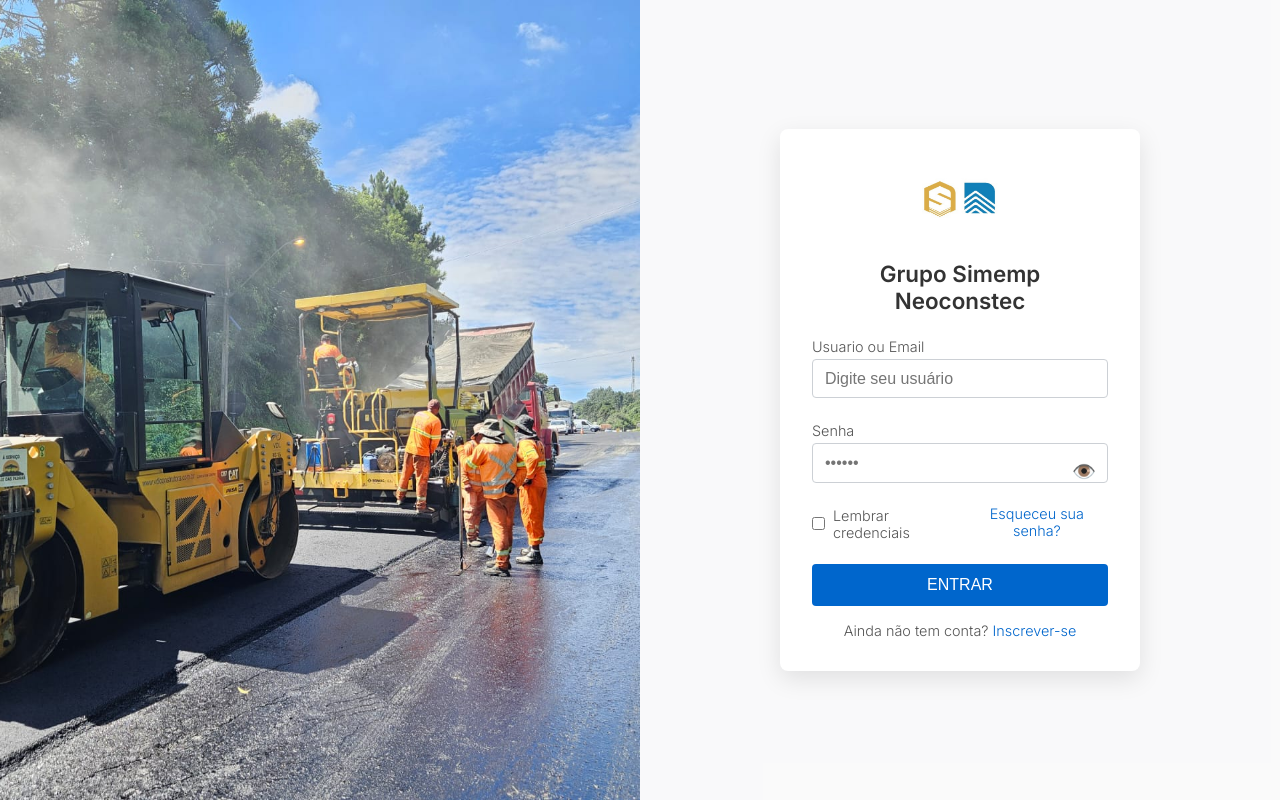
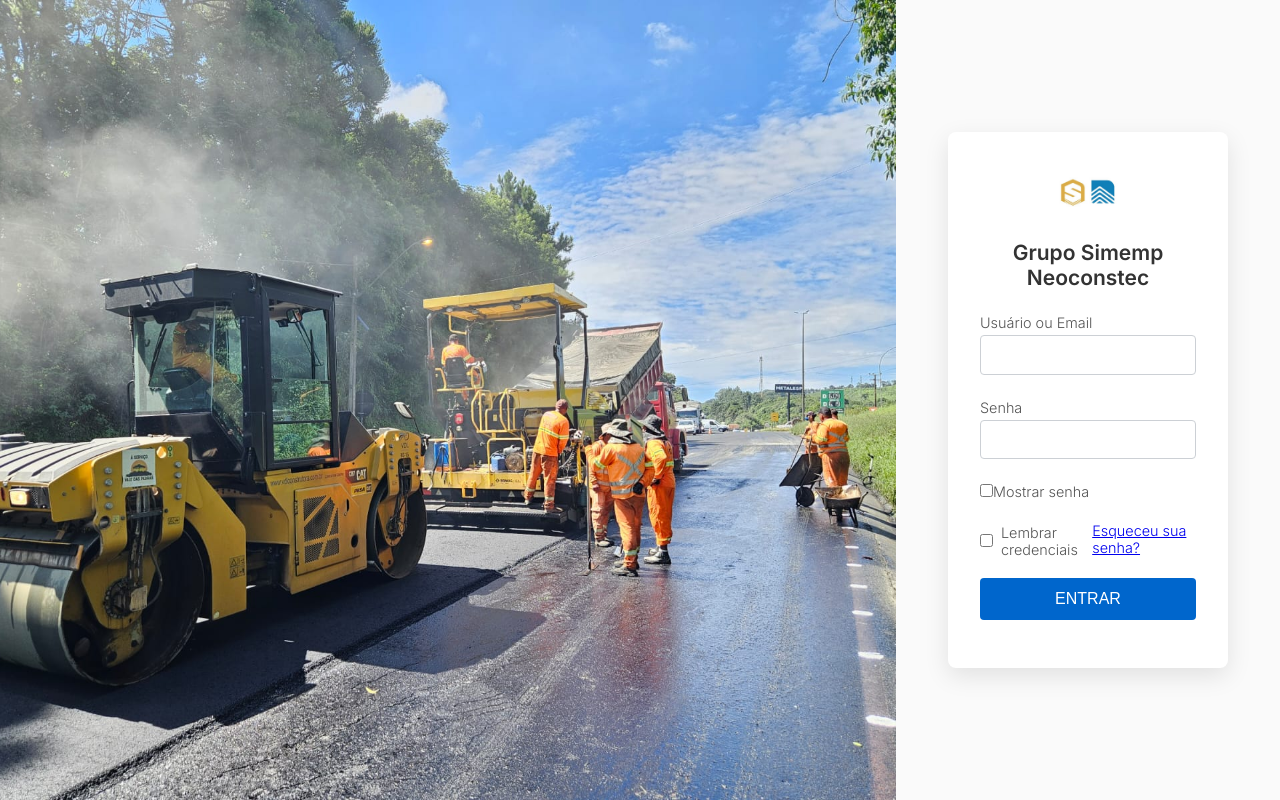
Before and after one commit to Suchmanouski/SistemaV1, a React (Create React App) app: page / in a window 1280 px wide. Built offline with nearby package versions, Linux system fonts and the light colour scheme.

Commit message:
Refatora Login: novo layout, email e lembrar credenciais

```diff
--- a/src/Paginas/00 - Login/Login.css
+++ b/src/Paginas/00 - Login/Login.css
@@ -2,23 +2,21 @@
 
 .login-page {
   display: flex;
-  width: 100vw;      /* ocupa toda a largura da viewport */
-  height: 100vh;     /* ocupa toda a altura da viewport */
+  width: 100vw;
+  height: 100vh;
   overflow: hidden;
 }
 
 .login-left {
-  width: 50%;        /* metade da tela para o slide de fundos */
+  width: 70%;                /* 70% para a imagem */
   height: 100%;
   position: relative;
 }
 
 .login-fundo {
   position: absolute;
-  top: 0;
-  left: 0;
-  width: 100%;
-  height: 100%;
+  top: 0; left: 0;
+  width: 100%; height: 100%;
   object-fit: cover;
   opacity: 0;
   transition: opacity 0.8s ease-in-out;
@@ -29,32 +27,26 @@
 }
 
 .login-right {
-  width: 50%;        /* metade da tela para o form */
+  width: 30%;                /* 30% para o form */
   height: 100%;
   display: flex;
   align-items: center;
   justify-content: center;
-  background: rgba(250, 250, 250, 0.9);
+  background: rgba(250,250,250,0.95);
 }
 
 .login-box {
   background: white;
   padding: 2rem;
-  max-width: 360px;
+  max-width: 280px;
   width: 100%;
   border-radius: 8px;
   box-shadow: 0 8px 24px rgba(0,0,0,0.1);
-  text-align: center;
-}
-
-.login-logo {
-  width: 80px;
-  margin-bottom: 1rem;
 }
 
 .login-box h2 {
   margin-bottom: 1.5rem;
-  font-size: 1.4rem;
+  text-align: center;
   color: #333;
 }
 
@@ -63,7 +55,6 @@
   margin: 0.5rem 0 0.25rem;
   font-size: 0.9rem;
   color: #555;
-  text-align: left;
 }
 
 .login-box input[type="text"],
@@ -76,33 +67,11 @@
   margin-bottom: 1rem;
 }
 
-.senha-container {
-  position: relative;
-}
-
-.toggle-icone {
-  position: absolute;
-  right: 0.75rem;
-  top: 50%;
-  transform: translateY(-50%);
-  background: none;
-  border: none;
-  cursor: pointer;
-  font-size: 1.2rem;
-}
-
-.login-erro {
-  color: #c00;
-  font-size: 0.9rem;
-  margin-bottom: 1rem;
-  text-align: left;
-}
-
 .login-extras {
   display: flex;
   justify-content: space-between;
   align-items: center;
-  margin-bottom: 1.2rem;
+  margin-bottom: 1rem;
   font-size: 0.9rem;
 }
 
@@ -115,13 +84,9 @@
   margin-right: 0.5rem;
 }
 
-.link-esqueci {
-  color: #0066cc;
-  text-decoration: none;
-}
-
-.link-esqueci:hover {
-  text-decoration: underline;
+.show-password {
+  margin-bottom: 1rem;
+  font-size: 0.9rem;
 }
 
 .login-btn {
@@ -140,16 +105,14 @@
   background: #005bb5;
 }
 
-.login-cadastro {
+.login-erro {
+  color: #c00;
   font-size: 0.9rem;
-  color: #555;
+  margin-bottom: 1rem;
+  text-align: left;
 }
 
-.login-cadastro a {
-  color: #0066cc;
-  text-decoration: none;
+/* Esconde o link de cadastro */
+.login-cadastro {
+  display: none;
 }
-
-.login-cadastro a:hover {
-  text-decoration: underline;
-}
--- a/src/Paginas/00 - Login/Login.js
+++ b/src/Paginas/00 - Login/Login.js
@@ -10,7 +10,6 @@ function Login({ onLoginSuccess }) {
   const [senha, setSenha] = useState('');
   const [erro, setErro] = useState('');
   const [verSenha, setVerSenha] = useState(false);
-  const [lembrar, setLembrar] = useState(false);
   const [fundoIndex, setFundoIndex] = useState(0);
 
   const fundos = [fundo1, fundo2, fundo3];
@@ -22,26 +21,23 @@ function Login({ onLoginSuccess }) {
     return () => clearInterval(interval);
   }, []);
 
-  const handleLogin = async e => {
+  const handleLogin = (e) => {
     e.preventDefault();
-    setErro('');
-    try {
-      const res = await fetch('https://sistema-v1-backend.onrender.com/login', {
+    fetch('https://sistema-v1-backend.onrender.com/login', {
       method: 'POST',
       headers: { 'Content-Type': 'application/json' },
-        body: JSON.stringify({ nome, senha })
-      });
-      const data = await res.json();
-      if (!res.ok) {
-        setErro(data.message || 'Erro ao logar');
+      body: JSON.stringify({ nome, senha }),
+    })
+      .then((res) => res.json())
+      .then((data) => {
+        if (data.message) {
+          setErro(data.message);
         } else {
-        if (lembrar) localStorage.setItem('usuarioLogado', JSON.stringify(data));
-        else sessionStorage.setItem('usuarioLogado', JSON.stringify(data));
+          setErro('');
           onLoginSuccess(data);
         }
-    } catch {
-      setErro('Erro de conexão');
-    }
+      })
+      .catch(() => setErro('Erro no servidor.'));
   };
 
   return (
@@ -51,7 +47,7 @@ function Login({ onLoginSuccess }) {
           <img
             key={idx}
             src={img}
-            alt=""
+            alt={`fundo ${idx}`}
             className={`login-fundo ${fundoIndex === idx ? 'ativo' : ''}`}
           />
         ))}
@@ -59,62 +55,52 @@ function Login({ onLoginSuccess }) {
 
       <div className="login-right">
         <div className="login-box">
-          <img src={logo} alt="Logo" className="login-logo" />
+          <img src={logo} alt="Logo" style={{ width: 60, margin: '0 auto 1rem', display: 'block' }}/>
           <h2>Grupo Simemp Neoconstec</h2>
-
           <form onSubmit={handleLogin}>
-            <label htmlFor="nome">Usuario ou Email</label>
+            <label>Usuário ou Email</label>
             <input
-              id="nome"
               type="text"
-              placeholder="Digite seu usuário"
               value={nome}
-              onChange={e => setNome(e.target.value)}
+              onChange={(e) => setNome(e.target.value)}
               required
             />
 
-            <label htmlFor="senha">Senha</label>
-            <div className="senha-container">
+            <label>Senha</label>
             <input
-                id="senha"
               type={verSenha ? 'text' : 'password'}
-                placeholder="••••••"
               value={senha}
-                onChange={e => setSenha(e.target.value)}
+              onChange={(e) => setSenha(e.target.value)}
               required
             />
-              <button
-                type="button"
-                className="toggle-icone"
-                onClick={() => setVerSenha(v => !v)}
-              >
-                {verSenha ? '🙈' : '👁️'}
-              </button>
+
+            <div className="show-password">
+              <label>
+                <input
+                  type="checkbox"
+                  checked={verSenha}
+                  onChange={() => setVerSenha(!verSenha)}
+                />
+                Mostrar senha
+              </label>
+            </div>
+
+            <div className="login-extras">
+              <label>
+                <input type="checkbox" />
+                Lembrar credenciais
+              </label>
+              <a href="#" className="link-esqueci">Esqueceu sua senha?</a>
             </div>
 
             {erro && <div className="login-erro">{erro}</div>}
 
-            <div className="login-extras">
-              <label>
-                <input
-                  type="checkbox"
-                  checked={lembrar}
-                  onChange={e => setLembrar(e.target.checked)}
-                />
-                Lembrar credenciais
-              </label>
-              <a href="#" className="link-esqueci">
-                Esqueceu sua senha?
-              </a>
-            </div>
-
-            <button type="submit" className="login-btn">
-              ENTRAR
-            </button>
+            <button type="submit" className="login-btn">ENTRAR</button>
           </form>
 
+          {/* link de cadastro escondido via CSS */}
           <div className="login-cadastro">
-            Ainda não tem conta? <a href="#">Inscrever-se</a>
+            <a href="#">Ainda não tem conta? Inscrever-se</a>
           </div>
         </div>
       </div>
```
Lines whose indentation alone changed are shown as unchanged.
